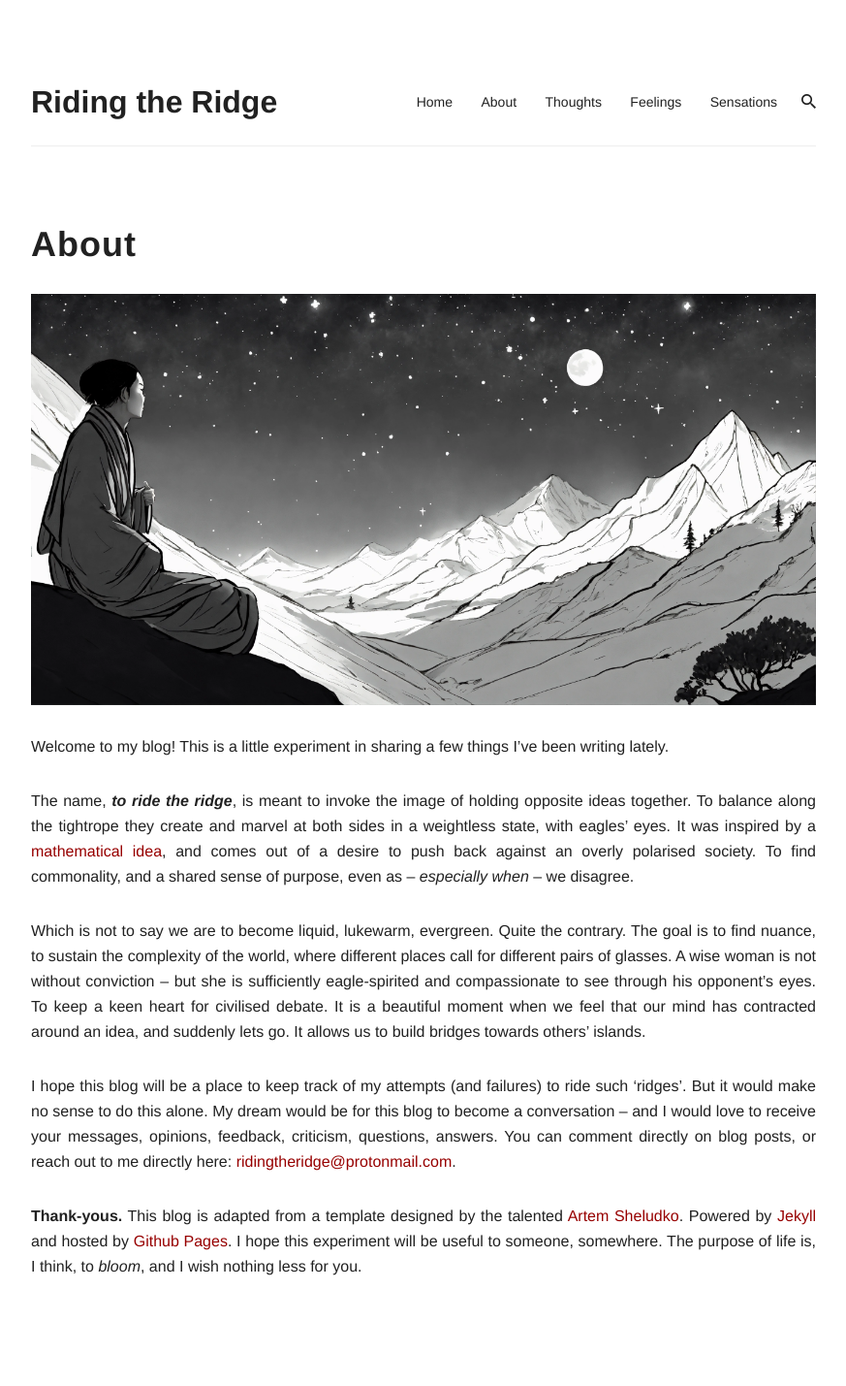
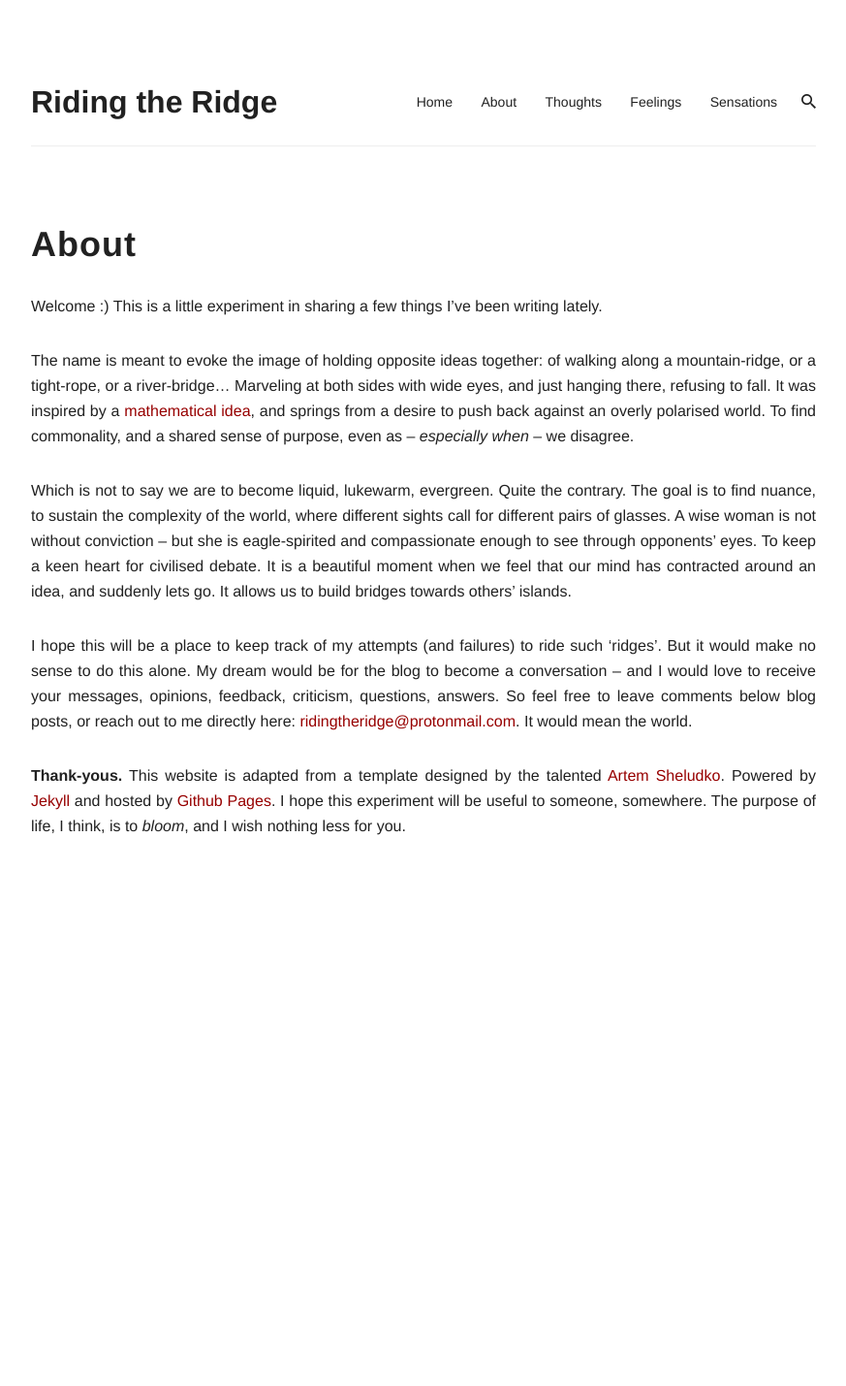
Before and after one commit to ridingtheridge/blog, a Jekyll site: the page built from _pages/about.md, in a window 1280 px wide. Shown: the whole page at 97% size, without its empty margins (203-1076 px from the left). Built offline with Jekyll 4.4.1, drawn with Linux system fonts in a browser that asks for light colours; nearby versions of some CDN libraries; after the commit the page ends 975 px from its top, so only the background shows below that.

Commit message:
updated hero + about

```diff
--- a/_config.yml
+++ b/_config.yml
@@ -20,13 +20,13 @@
 # Hero Section
 hero: true # To enable the section hero, use the value true. To turn off use the value false.
 hero-title: Riding the Ridge # Add your hero title
-hero-subtitle: A blog experiment.
-# A blog to share little thoughts (essays), feelings (poems), and sensations (dance).
+hero-subtitle: A place to share some writing & dancing.
 # A blog experiment.
-# An experiment in holding opposite ideas together.
+# A place to share some thoughts (essays), feelings (poems), and sensations (dance).
 # An experiment against polarisation.
 # A blog to share little pieces of writing and dancing.
-hero-image: images/ridge3.webp # Add background image in section hero
+# hero-image: images/ridge8.jpeg
+hero-image: images/ridge3.webp
 
 # Footer
 footer: false
--- a/_pages/about.md
+++ b/_pages/about.md
@@ -2,22 +2,22 @@
 layout: page
 title: About
 permalink: /about/
-# image: images/spongebob.gif
+# image: images/ridge8.jpeg
 ---
 
-![](../images/ridge4.webp){:style="width: 100%; max-width: 100%; margin-left: 0%"}
+<!-- ![](../images/ridge1.jpg){:style="width: 100%; max-width: 100%; margin-left: 0%"} -->
 
-Welcome to my blog! This is a little experiment in sharing a few things I've been writing lately.
+Welcome :) This is a little experiment in sharing a few things I've been writing lately.
 
-The name, ***to ride the ridge***, is meant to invoke the image of holding opposite ideas together. To balance along the tightrope they create and marvel at both sides in a weightless state, with eagles' eyes. It was inspired by a [mathematical idea](https://arxiv.org/pdf/2011.06505), and comes out of a desire to push back against an overly polarised society. To find commonality, and a shared sense of purpose, even as -- *especially when* -- we disagree.
+The name is meant to evoke the image of holding opposite ideas together: of walking along a mountain-ridge, or a tight-rope, or a river-bridge... Marveling at both sides with wide eyes, and just hanging there, refusing to fall. It was inspired by a [mathematical idea](https://arxiv.org/pdf/2011.06505), and springs from a desire to push back against an overly polarised world. To find commonality, and a shared sense of purpose, even as -- *especially when* -- we disagree.
 <!-- To tread lightly along the Middle Way. -->
 <!-- To tread along the [Middle Way](https://en.wikipedia.org/wiki/Middle_Way); to be in harmony with the natural balance between opposites. -->
 
-Which is not to say we are to become liquid, lukewarm, evergreen. Quite the contrary. The goal is to find nuance, to sustain the complexity of the world, where different places call for different pairs of glasses. A wise woman is not without conviction -- but she is sufficiently eagle-spirited and compassionate to see through his opponent's eyes. To keep a keen heart for civilised debate. It is a beautiful moment when we feel that our mind has contracted around an idea, and suddenly lets go. It allows us to build bridges towards others' islands.
+Which is not to say we are to become liquid, lukewarm, evergreen. Quite the contrary. The goal is to find nuance, to sustain the complexity of the world, where different sights call for different pairs of glasses. A wise woman is not without conviction -- but she is eagle-spirited and compassionate enough to see through opponents' eyes. To keep a keen heart for civilised debate. It is a beautiful moment when we feel that our mind has contracted around an idea, and suddenly lets go. It allows us to build bridges towards others' islands.
 
 <!-- ![](../images/ridge1.jpg){:style="width: 100%; max-width: 115%; margin-left: 0%"} -->
 
-I hope this blog will be a place to keep track of my attempts (and failures) to ride such 'ridges'. But it would make no sense to do this alone. My dream would be for this blog to become a conversation -- and I would love to receive your messages, opinions, feedback, criticism, questions, answers. You can comment directly on blog posts, or reach out to me directly here: <ridingtheridge@protonmail.com>.
+I hope this will be a place to keep track of my attempts (and failures) to ride such 'ridges'. But it would make no sense to do this alone. My dream would be for the blog to become a conversation -- and I would love to receive your messages, opinions, feedback, criticism, questions, answers. So feel free to leave comments below blog posts, or reach out to me directly here: <ridingtheridge@protonmail.com>. It would mean the world.
 <!-- In the near future I will setup a newsletter where we can keep this conversation going, on a weekly rhythm. -->
 
 <!-- - **[Essays](../essays)**. Random "essays" about anything and everything. Take light-heartedly.
@@ -29,4 +29,4 @@
 <!-- *Blooming Patrick.* -->
 
 
-**Thank-yous.** This blog is adapted from a template designed by the talented [Artem Sheludko](https://github.com/artemsheludko/reked). Powered by [Jekyll](https://jekyllrb.com/) and hosted by [Github Pages](https://pages.github.com/). I hope this experiment will be useful to someone, somewhere. The purpose of life is, I think, to *bloom*, and I wish nothing less for you.
+**Thank-yous.** This website is adapted from a template designed by the talented [Artem Sheludko](https://github.com/artemsheludko/reked). Powered by [Jekyll](https://jekyllrb.com/) and hosted by [Github Pages](https://pages.github.com/). I hope this experiment will be useful to someone, somewhere. The purpose of life, I think, is to *bloom*, and I wish nothing less for you.
--- a/_sass/3-modules/_hero.scss
+++ b/_sass/3-modules/_hero.scss
@@ -41,22 +41,29 @@
   height: 100%;
   padding: 20px;
   text-align: center;
-  color: #fff;
+  color: rgb(255, 255, 255);
 
   .hero__title,
   .hero__subtitle {
-    text-shadow: 0 1px 5px rgba(0,0,0,0.1);
+    text-shadow: 0px 1px 5px rgba(0,0,0,1);
   }
 
   .hero__title {
+    // position: relative;
+    // top: -150px;
     margin-bottom: 10px;
   }
 
   .hero__subtitle {
+    // position: relative;
+    // top: -150px;
     font-size: 17px;
     line-height: 17px;
     padding-left: 10px;
+    // padding-top: 4px;
+    // padding-bottom: 3.5px;
     border-left: 5px solid $brand-color;
+    // background-color: $brand-color;
   }
 
   @media only screen and (max-width: $mobile) {
--- a/wishlist.txt
+++ b/wishlist.txt
@@ -5,10 +5,6 @@
 https://www.youtube.com/watch?v=mVXhYDFIbGs (re-edit 3:12-4:10 + chop up 4:10-5:50)
 one of the foolish pleasures: https://www.youtube.com/watch?v=pNdkiuER9Jw and https://www.youtube.com/watch?v=KAbimPQDu6o
 https://www.youtube.com/watch?v=9mlBIjvG0bY (to 1:20, 2:00 or 2:20)
-
-
-- change 'hero' image so that subhero fits nicely
-- change 'about' image
 
 long-term:
 - improve search to include article content
```
Also changed, not shown: images/ridge5.jpg (deleted).
